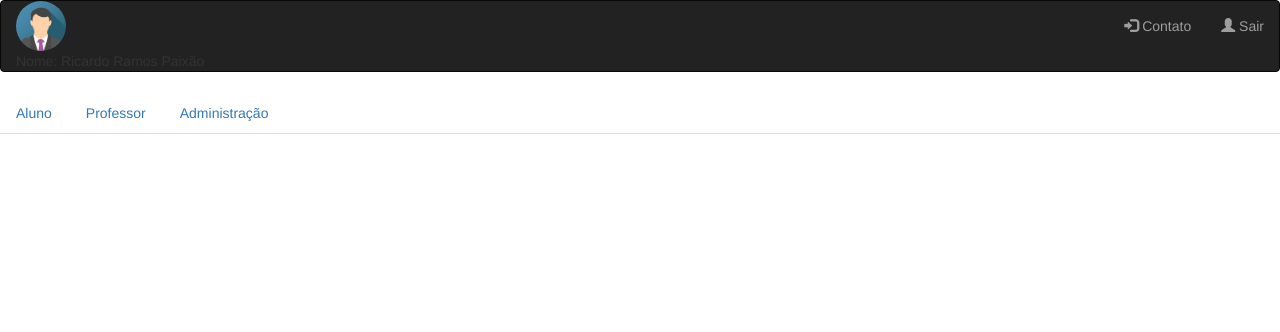
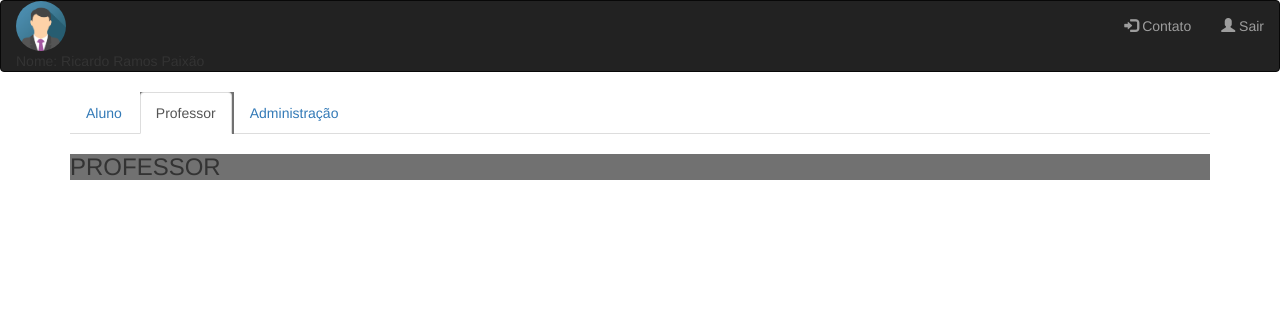
Before and after one commit to ricardo2018-git/umc_tcc, a PHP site: page /view/home/home.php in a window 1280 px wide. Shown: the top 332 px of the page. Run offline with PHP 8.4, Linux system fonts and the light colour scheme.

Commit message:
editando home submenu

```diff
--- a/pendencia.txt
+++ b/pendencia.txt
@@ -17,3 +17,5 @@ criar class de validação
 	cidade
 	estado
 	telefone
+
+arrumar a posição do nome da pessoa na pg home
--- a/view/home/home.php
+++ b/view/home/home.php
@@ -1,4 +1,8 @@
-<meta name="viewport" content="width=device-width, initial-scale=1">
+  <meta charset="utf-8">
+  <meta name="viewport" content="width=device-width, initial-scale=1">
+  <link rel="stylesheet" href="https://maxcdn.bootstrapcdn.com/bootstrap/3.3.7/css/bootstrap.min.css">
+  <script src="https://ajax.googleapis.com/ajax/libs/jquery/3.3.1/jquery.min.js"></script>
+  <script src="https://maxcdn.bootstrapcdn.com/bootstrap/3.3.7/js/bootstrap.min.js"></script>
 <style>
 img {
   border-radius: 50%;
@@ -33,11 +37,28 @@ img {
 	<!-- FIM Manu superiro -->
 
 	<!-- Corpo -->
-		<ul class="nav nav-tabs">
-			<li class=""><a href="#">Aluno</a></li>
-			<li class=""><a href="#">Professor</a></li>
-			<li class=""><a href="#">Administração</a></li>
-		</ul>
+		<div class="container">
+			<ul class="nav nav-tabs">
+				<li class=""><a data-toggle="tab" href="#aluno">Aluno</a></li>
+				<li class="active"><a data-toggle="tab" href="#professor">Professor</a></li>
+				<li class=""><a data-toggle="tab" href="#administracao">Administração</a></li>
+			</ul>
+			<div class="tab-content">
+				<div id="aluno" class="tab-pane fade">
+					<h3>ALUNO</h3>
+				</div>
+
+
+				<div id="professor" class="tab-pane fade in active">
+					<h3>PROFESSOR</h3>
+				</div>
+
+
+				<div id="administracao" class="tab-pane fade">
+					<h3>ADIMINISTRAÇÃO</h3>
+				</div>
+			</div>
+		</div>
 	<!-- Corpo -->
 
 <!-- Busca outra PG -->
```
